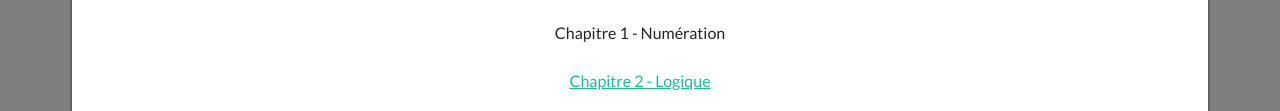
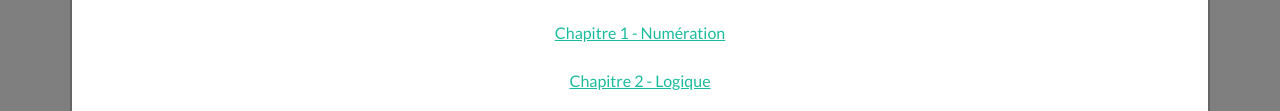
Before and after one commit to AFelix20100/SIO-SHARE, a website: page index.html in a window 1280 px wide. Both pictures are taken after a click on the element 260 px from the left and 942 px from the top of the page. Shown: the part 743-854 px from the top of the page. Drawn offline with nearby package versions, Linux system fonts and the light colour scheme; files that its build step writes are made by us from their sources.

Commit message:
test pdf

```diff
--- a/index.html
+++ b/index.html
@@ -133,7 +133,7 @@
                                         <div class="divider-custom-line"></div>
                                     </div>
                                     <!-- Portfolio Modal - Text-->
-                                    <p class="mb-4"><object href="dist/assets/fichiers/maths/logique.pdf" type="application/pdf">Chapitre 1 - Numération</object></p>
+                                    <p class="mb-4"><a href="dist/assets/fichiers/maths/numeration.pdf">Chapitre 1 - Numération</a></p>
                                     <p class="mb-4"><a href="dist/assets/fichiers/maths/logique.pdf">Chapitre 2 - Logique</a></p>
                                     <p class="mb-4"><a href="dist/assets/fichiers/maths/arithmetique.pdf">Chapitre 3 - Arithmétique Modulaire</a></p>
                                     <p class="mb-4"><a href="dist/assets/fichiers/maths/calcul_matriciel.pdf">Chapitre 4 - Calcul Matriciel</a></p>
```
